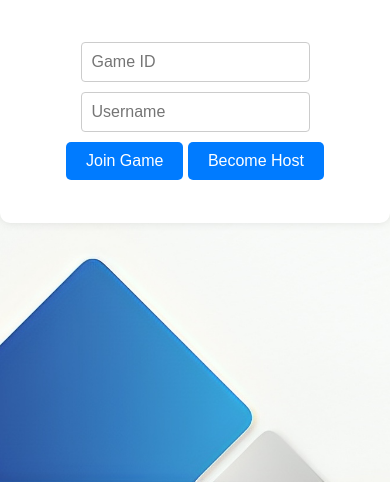
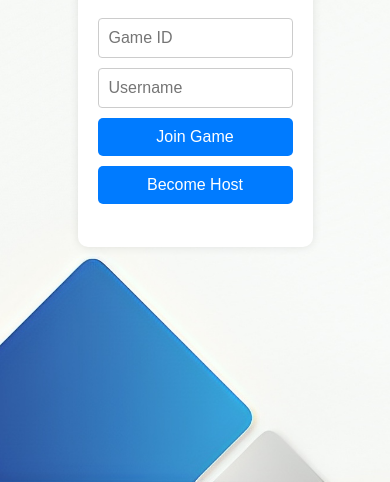
Before and after one commit to spher04/Sink-Hero, a website: page client/public/index.html in a window 390 px wide. Shown: the part 362-844 px from the top of the page. Drawn offline with nearby package versions, Linux system fonts and the light colour scheme; no server answers.

Commit message:
Improved appearence on mobile devices

```diff
--- a/client/public/css/main.css
+++ b/client/public/css/main.css
@@ -15,11 +15,13 @@ body {
 
 input[type="text"], button {
     padding: 10px;
+    display: inline-block;
     font-size: 16px;
     border: 1px solid #ccc;
     border-radius: 4px;
     margin-bottom: 10px;
-    /* width: calc(30% - 22px); */ /* Uncomment and adjust width as needed */
+    width: 100%; /* Full width input for better usability */
+    box-sizing: border-box; /* Ensure padding is included in width */
 }
 
 .container {
@@ -28,6 +30,7 @@ input[type="text"], button {
     padding: 20px;
     border-radius: 10px;
     box-shadow: 0 0 10px rgba(0, 0, 0, 0.1); /* Shadow effect */
+    max-width: 50%;
 }
 
 h1, gametitle {
@@ -56,6 +59,8 @@ h1, gametitle {
 }
 
 .canvas {
+    max-width: 100%;
+    height: auto;
     position: absolute;
     top: calc(50% - 600); /* Adjust top position of canvas */
     left: calc(50% - 780); /* Adjust left position of canvas */
--- a/client/public/index.html
+++ b/client/public/index.html
@@ -19,9 +19,11 @@
         <div id="joinSection">
             <input type="text" id="gameId" placeholder="Game ID">
             <input type="text" id="username" placeholder="Username">
-            <button id="joinGame">Join Game</button>
-            <button id="becomeHost">Become Host</button>
-            <button id="permissionButton" style="display: none;">Grant Permissions</button>
+            <div id="joinButtonsection">
+                <button id="joinGame">Join Game</button>
+                <button id="becomeHost">Become Host</button>
+                <button id="permissionButton" style="display: none;">Grant Permissions</button>
+            </div>
         </div>
         <div id="waitingMessage" style="display: none;">
             <h3 id="gameIdDisplay"></h3>
```
